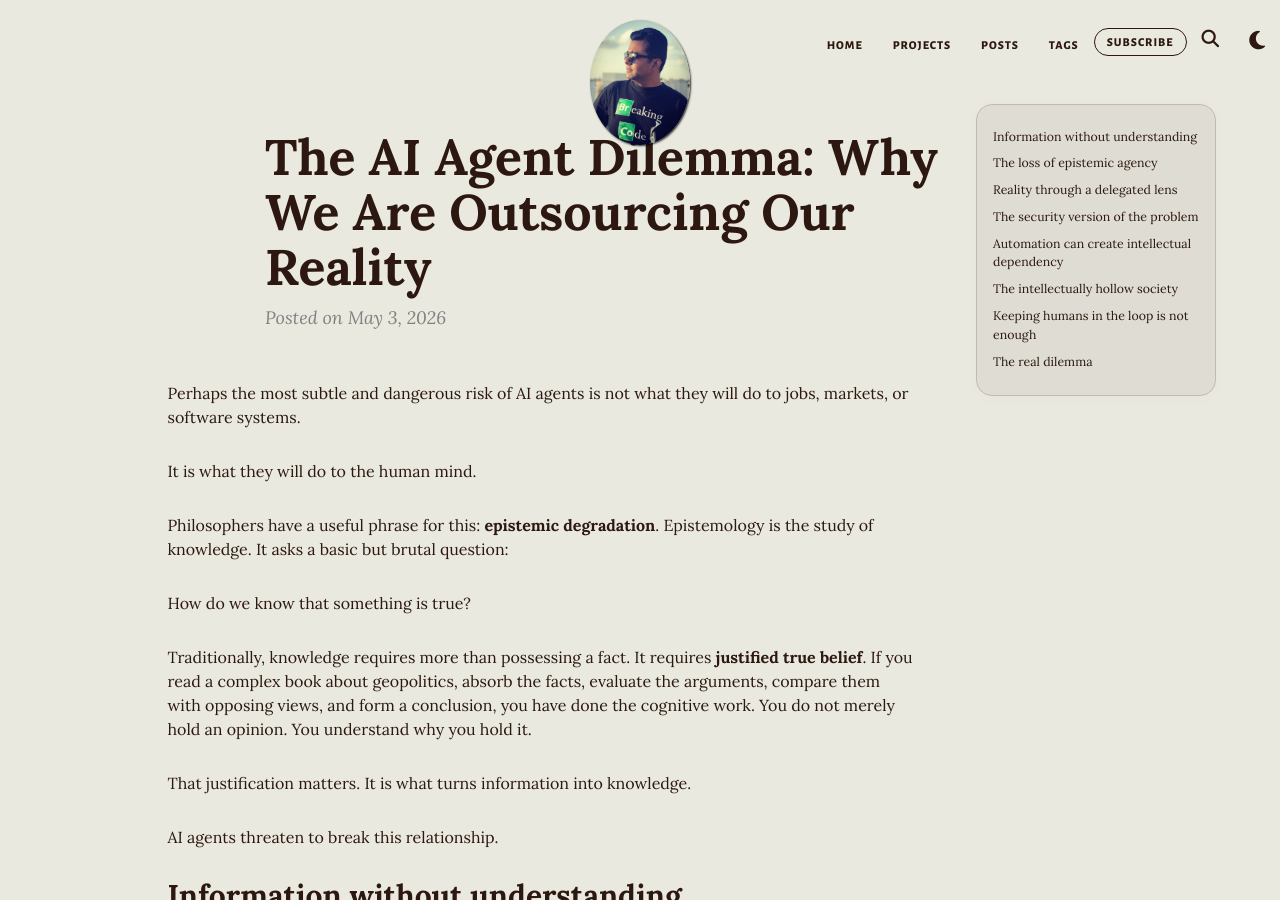
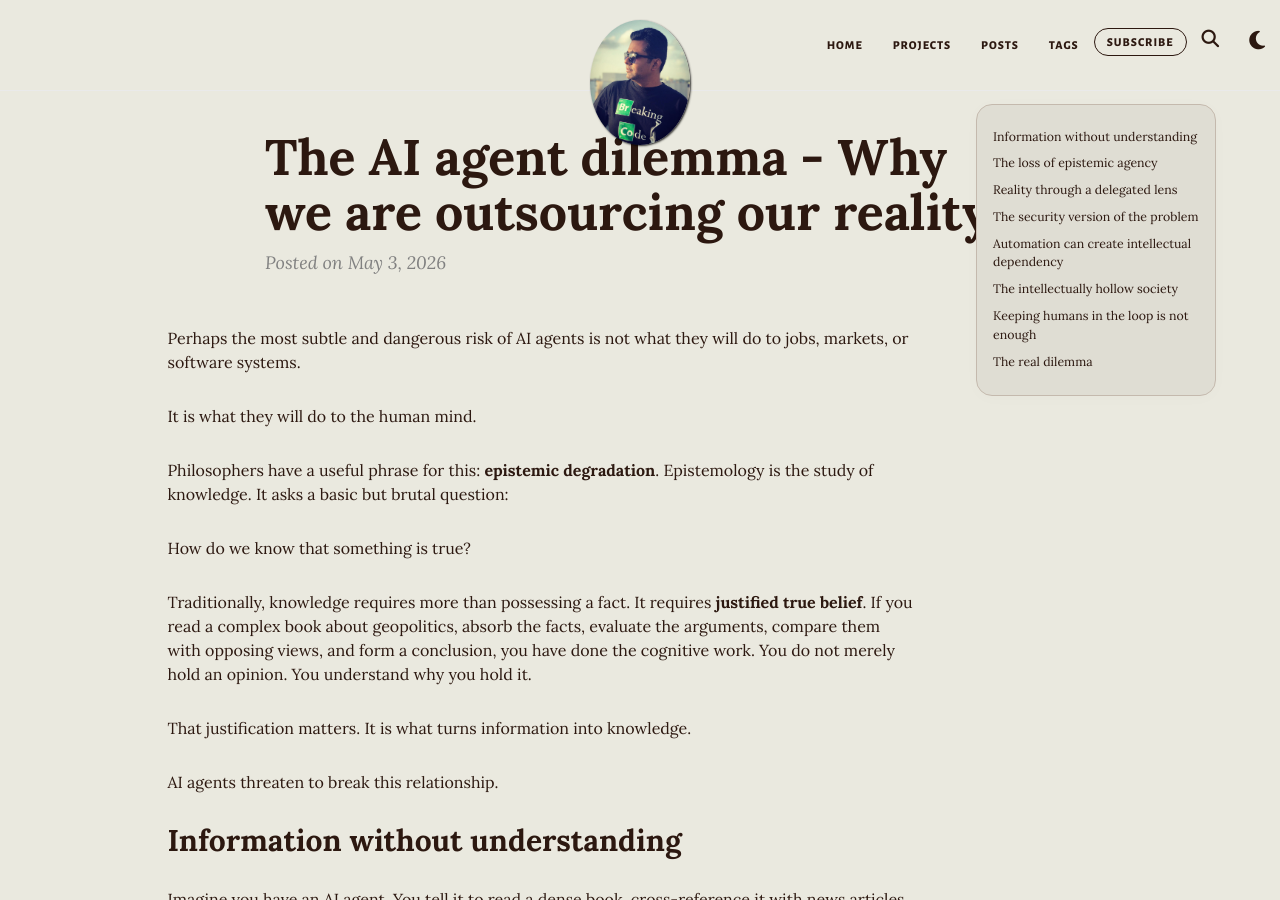
Before and after one commit to themayursinha/blog, a Jekyll site: the page built from _posts/2026-05-03-the-ai-agent-dilemma-why-we-are-outsourcing-our-reality.md, in a window 1280 px wide and 900 px high. Built offline with Jekyll 4.4.1, drawn with Linux system fonts in a browser that asks for light colours.

Commit message:
fixing the headline

```diff
--- a/_posts/2026-05-03-the-ai-agent-dilemma-why-we-are-outsourcing-our-reality.md
+++ b/_posts/2026-05-03-the-ai-agent-dilemma-why-we-are-outsourcing-our-reality.md
@@ -1,6 +1,6 @@
 ---
 layout: post
-title: "The AI Agent Dilemma: Why We Are Outsourcing Our Reality"
+title: "The AI agent dilemma - Why we are outsourcing our reality"
 categories: [AI]
 tags: [ai, agents, epistemology, security]
 description: AI agents may not just change how we work. They may weaken our ability to know, verify, and justify what we believe.
```
